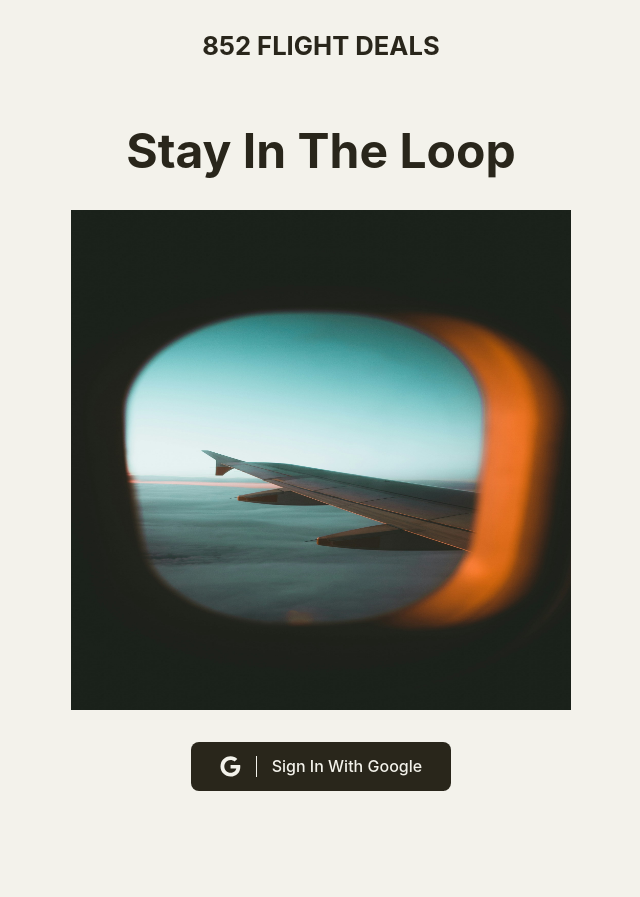
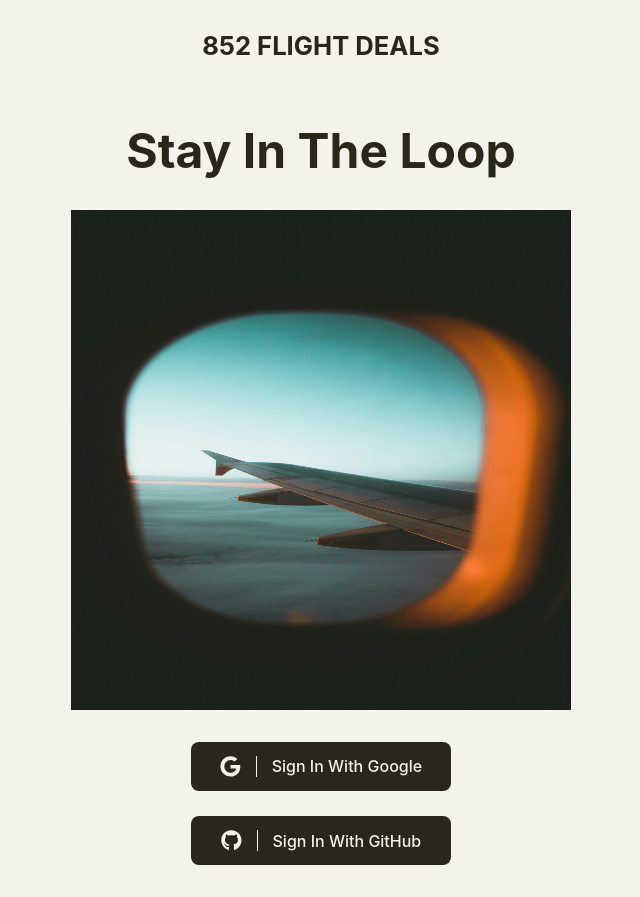
Before and after one commit to jeffyfung/flight-info-agg-ui, a React (Vite) app: page /login in a window 1280 px wide. Shown: the whole page, without its empty margins (319-959 px from the left). Before the commit the page ends 823 px from the top, so only its background shows below. Built offline with nearby package versions, Linux system fonts and the light colour scheme.

Commit message:
Feat: Github SSO

```diff
--- a/src/routes/login/login.tsx
+++ b/src/routes/login/login.tsx
@@ -1,5 +1,5 @@
 import styles from "./login.module.scss";
-import { FaGoogle } from "react-icons/fa";
+import { FaGithub, FaGoogle } from "react-icons/fa";
 import { SignInButton } from "@/components/sign-in-button/sign-in-button";
 import airplaneImgUrl from "@/assets/airplane.jpg";
 
@@ -19,7 +19,7 @@ const LoginSection: React.FC<{}> = () => {
   return (
     <div className={styles.credentialsContainer}>
       <SignInButton providerID="google" providerName="Google" icon={<FaGoogle />} />
-      {/* <SignInButton providerID="github" providerName="GitHub" icon={<FaGithub />} /> */}
+      <SignInButton providerID="github" providerName="GitHub" icon={<FaGithub />} />
     </div>
   );
 };
```
